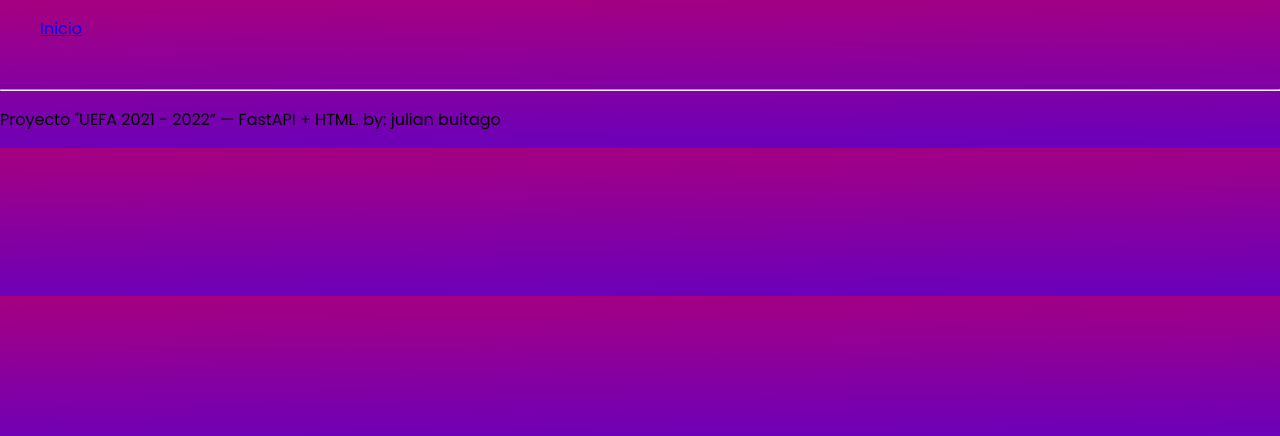
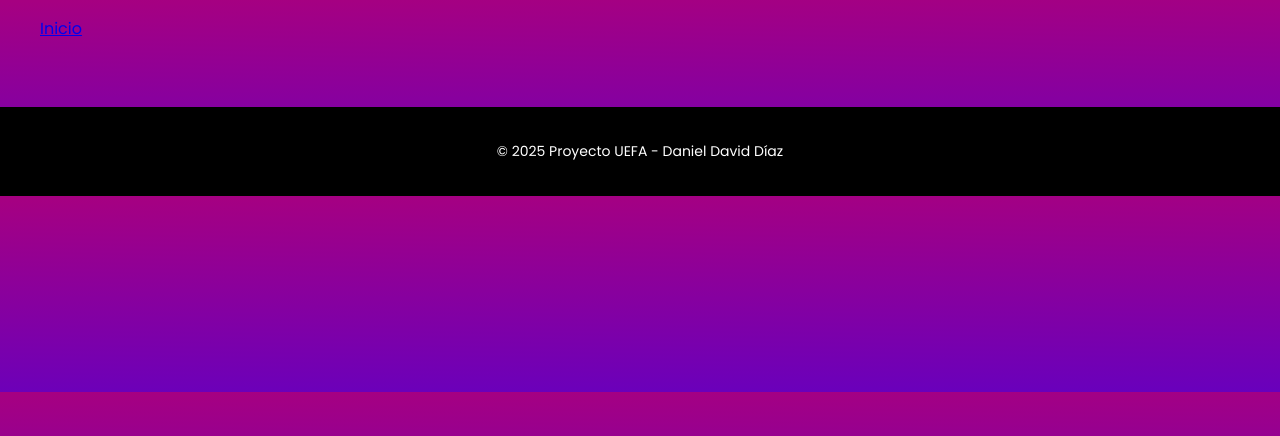
Before and after one commit to jebuitrago79/Uefa2021-2022, a Python web app: template templates/base.html in a window 1280 px wide. Shown: the top 436 px of the page. Run offline with Jinja, Linux system fonts and the light colour scheme; the template is opened without the code that fills it, so the values that code supplies are empty.

Commit message:
dentro de includes se crear el footer.html en cual la idea es reutilizarlo mas adelante

```diff
--- a/templates/includes/footer.html
+++ b/templates/includes/footer.html
@@ -1,4 +1,3 @@
-<footer style="margin-top: 2em;">
-    <hr>
-    <p>Proyecto "UEFA 2021 - 2022” — FastAPI + HTML. by: julian buitago</p>
+<footer class="fifa_footer">
+  <p>© 2025 Proyecto UEFA - Daniel David Díaz</p>
 </footer>
```
